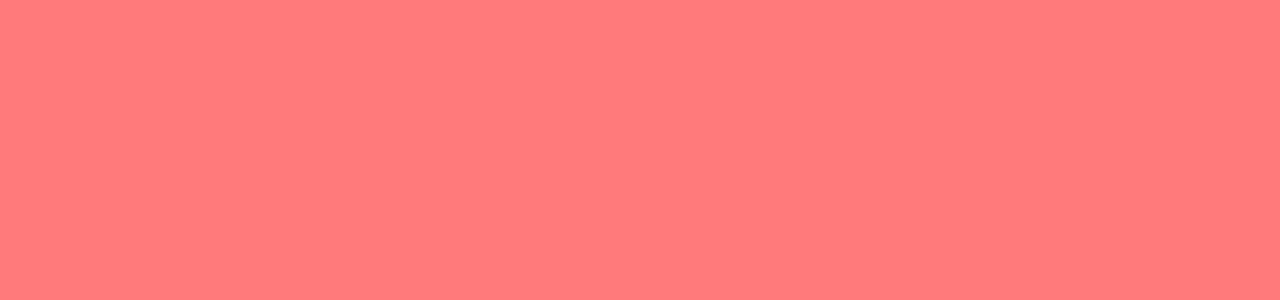
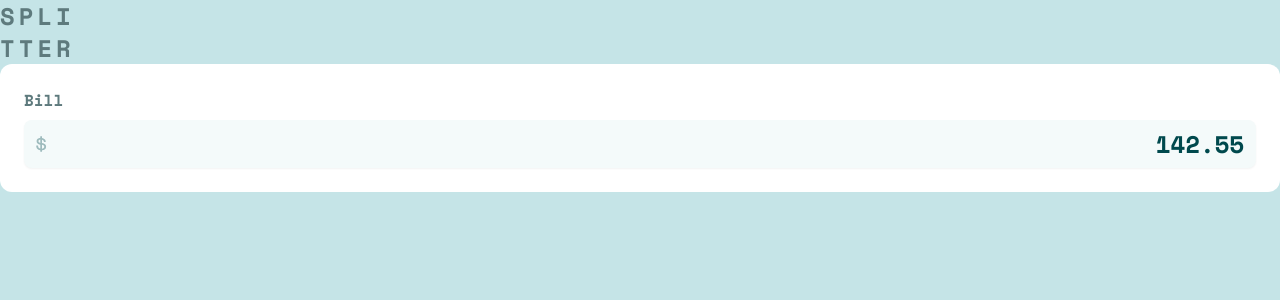
Before and after one commit to lbk2knewlifegithub/tip-calculator-app, an Angular app: page /tip-calculator in a window 1280 px wide. Shown: the top 300 px of the page. Built offline with nearby package versions, Linux system fonts and the light colour scheme.

Commit message:
Create Bill Input component

```diff
--- /dev/null
+++ b/src/app/tip-calculator/components/bill-input.component.ts
@@ -0,0 +1,20 @@
+import { ChangeDetectionStrategy, Component } from '@angular/core';
+
+@Component({
+  selector: 'lbk-bill-input',
+  changeDetection: ChangeDetectionStrategy.OnPush,
+  template: `
+    <div class="space-y-2">
+      <p class="text-cyan-800 font-semibold">Bill</p>
+
+      <div class="relative">
+        <input value="142.55" class="text-right text-2xl" type="number" />
+
+        <div class="absolute top-1/2 -translate-y-1/2 left-3">
+          <img src="/assets/images/icon-dollar.svg" alt="Dollar" />
+        </div>
+      </div>
+    </div>
+  `,
+})
+export class BillInputComponent {}
--- a/src/app/tip-calculator/components/index.ts
+++ b/src/app/tip-calculator/components/index.ts
@@ -1 +1,2 @@
 export * from './tip-calculator.component';
+export * from './bill-input.component';
--- /dev/null
+++ b/src/app/tip-calculator/components/select-tip.component.ts
@@ -0,0 +1,8 @@
+import { ChangeDetectionStrategy, Component } from '@angular/core';
+
+@Component({
+  selector: 'lbk-select-tip',
+  changeDetection: ChangeDetectionStrategy.OnPush,
+  template: ``,
+})
+export class SelectTipComponent {}
--- a/src/app/tip-calculator/components/tip-calculator.component.ts
+++ b/src/app/tip-calculator/components/tip-calculator.component.ts
@@ -3,6 +3,14 @@ import { ChangeDetectionStrategy, Component } from '@angular/core';
 @Component({
   selector: 'lbk-tip-calculator',
   changeDetection: ChangeDetectionStrategy.OnPush,
-  template: ``,
+  template: `
+    <div class="bg-white p-6 rounded-xl">
+      <!-- bill input -->
+      <lbk-bill-input></lbk-bill-input>
+      <!-- end bill input -->
+
+
+    </div>
+  `,
 })
 export class TipCalculatorComponent {}
--- a/src/app/tip-calculator/containers/tip-calculator-page.component.ts
+++ b/src/app/tip-calculator/containers/tip-calculator-page.component.ts
@@ -3,6 +3,21 @@ import { ChangeDetectionStrategy, Component } from '@angular/core';
 @Component({
   selector: 'lbk-tip-calculator-page',
   changeDetection: ChangeDetectionStrategy.OnPush,
-  template: ``,
+  template: `
+    <header>
+      <nav>
+        <a routerLink="/">
+          <h1 class="text-cyan-800 font-black text-2xl tracking-[4px]">
+            SPLI<br />
+            TTER
+          </h1>
+        </a>
+      </nav>
+    </header>
+
+    <main>
+      <lbk-tip-calculator></lbk-tip-calculator>
+    </main>
+  `,
 })
 export class TipCalculatorPageComponent {}
--- /dev/null
+++ b/src/app/tip-calculator/tip-calculator-routing.module.ts
@@ -0,0 +1,11 @@
+import { NgModule } from '@angular/core';
+import { RouterModule, Routes } from '@angular/router';
+import { TipCalculatorPageComponent } from './containers';
+
+const routes: Routes = [{ path: '', component: TipCalculatorPageComponent }];
+
+@NgModule({
+  imports: [RouterModule.forChild(routes)],
+  exports: [RouterModule],
+})
+export class TipCalculatorRoutingModule {}
--- a/src/app/tip-calculator/tip-calculator.module.ts
+++ b/src/app/tip-calculator/tip-calculator.module.ts
@@ -1,14 +1,14 @@
 import { CommonModule } from '@angular/common';
 import { NgModule } from '@angular/core';
-import { RouterModule } from '@angular/router';
-import { TipCalculatorComponent } from './components';
+import { BillInputComponent, TipCalculatorComponent } from './components';
 import { TipCalculatorPageComponent } from './containers';
+import { TipCalculatorRoutingModule } from './tip-calculator-routing.module';
 
-const COMPONENTS = [TipCalculatorComponent];
+const COMPONENTS = [TipCalculatorComponent, BillInputComponent];
 const CONTAINERS = [TipCalculatorPageComponent];
 
 @NgModule({
-  imports: [CommonModule, RouterModule],
+  imports: [CommonModule, TipCalculatorRoutingModule],
   declarations: [COMPONENTS, CONTAINERS],
 })
 export class TipCalculatorModule {}
--- a/src/index.html
+++ b/src/index.html
@@ -10,7 +10,7 @@
   <link href="https://fonts.googleapis.com/css?family=Space+Mono:regular,italic,700,700italic" rel="stylesheet" />
 </head>
 
-<body class="bg-fill font-mono text-fill">
+<body class="bg-cyan-600 font-mono text-white">
   <lbk-root></lbk-root>
 </body>
 
--- a/src/styles.scss
+++ b/src/styles.scss
@@ -1,47 +1,27 @@
-/* You can add global styles to this file, and also import other style files */
 @import "tailwindcss/base";
 @import "tailwindcss/components";
-// CUSTOM FONT HERE
-// @import "fonts/dm-mono";
-// @import "fonts/lora";
 @import "tailwindcss/utilities";
 
 @layer base {
-  :root {
-    // colors
-    --white: 0, 0%, 100%;
-    --black: 0, 0% 0%;
-    --red: 0, 100%, 74%;
-    --green: 154, 59%, 51%;
-    --blue: 248, 32%, 49%;
-    --dark-blue: 249, 10%, 26%;
-    --grayish-blue: 246, 25%, 77%;
+  // :root {
+  //   // colors
+  //   --white: 0, 0%, 100%;
+  //   --very-dark-cyan: 183, 100%, 15%;
+  //   --dark-grayish-cyan: 186, 14%, 43%;
+  //   --dark-grayish-cyan: 184, 14%, 56%;
+  //   --light-grayish-cyan: 185, 41%, 84%;
+  //   --light-grayish-cyan: 189, 41%, 97%;
+  // }
+  /* Chrome, Safari, Edge, Opera */
+  input::-webkit-outer-spin-button,
+  input::-webkit-inner-spin-button {
+    -webkit-appearance: none;
+    margin: 0;
+  }
 
-    ////////////////////
-    // text colors /////
-    ////////////////////
-    --text-fill: var(--white);
-    --text-muted: var(--grayish-blue);
-    --text-inverted: var(--gray-blue);
-    --text-danger: var(--red);
-
-    /////////////////////////////
-    // background colors /////////
-    /////////////////////////////
-    --bg-fill: var(--red);
-    --bg-form: var(--white);
-
-    /////////////////////////////
-    // background button colors /////////
-    /////////////////////////////
-    --bg-button-primary: var(--blue);
-    --bg-button-success: var(--green);
-
-    /////////////////////////////
-    // border colors /////////////
-    /////////////////////////////
-    --border-fill: var(--grayish-blue);
-    --border-danger: var(--red);
+  /* Firefox */
+  input[type="number"] {
+    -moz-appearance: textfield;
   }
 
   //make default form look nice
@@ -50,52 +30,10 @@
   [type="url"],
   [type="password"],
   [type="number"],
-  [type="date"],
-  [type="datetime-local"],
-  [type="month"],
-  [type="search"],
-  [type="tel"],
-  [type="time"],
-  [type="week"],
+  [type="text-field"],
   [multiple],
   textarea,
   select {
-    @apply w-full border-gray-300 rounded-lg shadow-sm focus:border-indigo-500 focus:ring-indigo-500;
-  }
-
-  [type="checkbox"],
-  [type="radio"] {
-    @apply border-gray-300 rounded text-indigo-600 focus:ring-indigo-500;
+    @apply font-black text-cyan-900 w-full border-none bg-cyan-500  rounded-lg shadow-sm focus:border-cyan-900 focus:ring-2 focus:ring-cyan-900;
   }
 }
-
-input.ng-invalid.ng-touched {
-  @apply border-2 border-danger;
-}
-
-@layer components {
-  .container-large {
-    max-width: 1536px;
-    margin: 0 auto;
-  }
-
-  .filter-white {
-    filter: invert(100%) sepia(100%) saturate(0%) hue-rotate(112deg)
-      brightness(103%) contrast(101%);
-  }
-
-  //CUSTOM APPLY HERE
-  .btn {
-    @apply inline-block text-white font-bold text-center rounded-lg py-4;
-  }
-
-  .btn-primary {
-    @apply bg-button-primary;
-    box-shadow: 0px 8px 2px rgba(0, 0, 0, 0.15);
-  }
-
-  .btn-success {
-    @apply bg-button-success uppercase tracking-wider;
-    box-shadow: inset 0px -8px 8px rgba(0, 0, 0, 0.25);
-  }
-}
--- a/tailwind.config.js
+++ b/tailwind.config.js
@@ -22,37 +22,23 @@ module.exports = {
       },
     },
     extend: {
+      colors: {
+        cyan: {
+          500: "hsl(189, 41%, 97%)",
+          600: "hsl(185, 41%, 84%)",
+          700: "hsl(184, 14%, 56%)",
+          800: "hsl(186, 14%, 43%)",
+          900: "hsl(183, 100%, 15%)",
+        },
+      },
       // create custom fonts here
       fontFamily: {
-        heading: "'LoraRegular', 'serif'",
-        mono: ["'DMMonoRegular'", ...defaultTheme.fontFamily.mono],
-      },
-      // create custom text colors here
-      textColor: {
-        fill: withOpacity("--text-fill"),
-        muted: withOpacity("--text-muted"),
-        inverted: withOpacity("--text-inverted"),
-      },
-      // create custom background colors here
-      backgroundColor: {
-        fill: withOpacity("--bg-fill"),
-        footer: withOpacity("--bg-footer"),
-        "button-accent": withOpacity("--bg-button-accent"),
-        "button-accent-hover": withOpacity("--bg-button-accent-hover"),
-        "button-muted": withOpacity("--bg-button-muted"),
-      },
-      borderColor: {
-        danger: withOpacity("--border-danger"),
-      },
-      // create custom gradient color here
-      gradientColorStops: {
-        hue: withOpacity("--color-fill"),
+        mono: ["'Space Mono'", ...defaultTheme.fontFamily.mono],
       },
     },
   },
   plugins: [
     require("@tailwindcss/forms"),
-    require("@tailwindcss/line-clamp"),
     plugin(function ({ addComponents }) {
       addComponents({
         ".container": {
```
